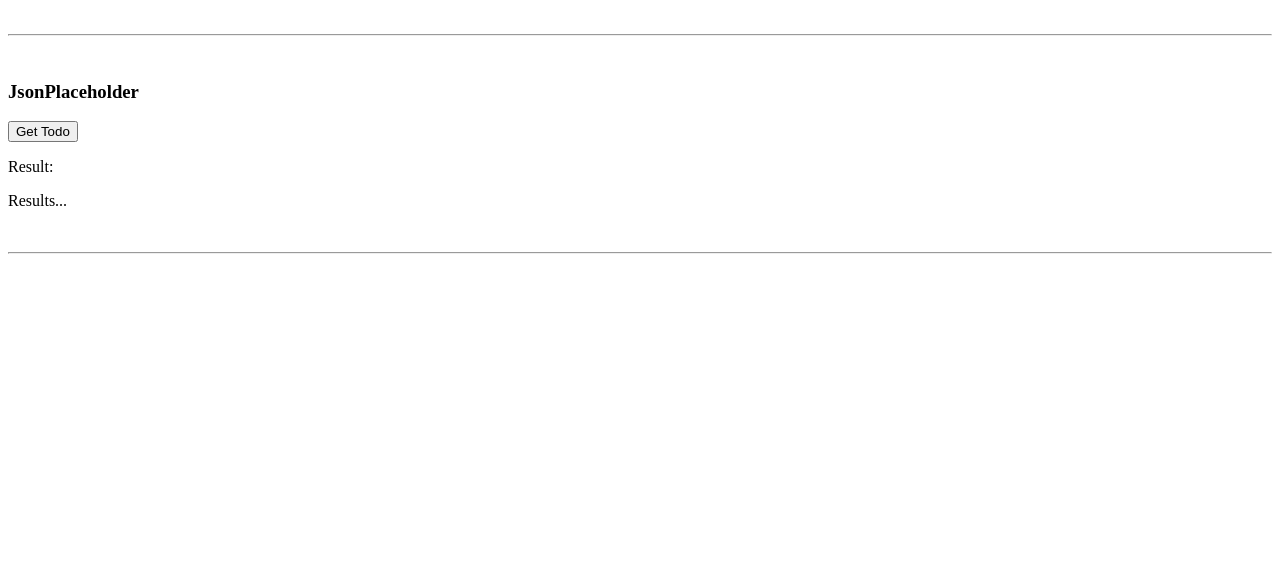
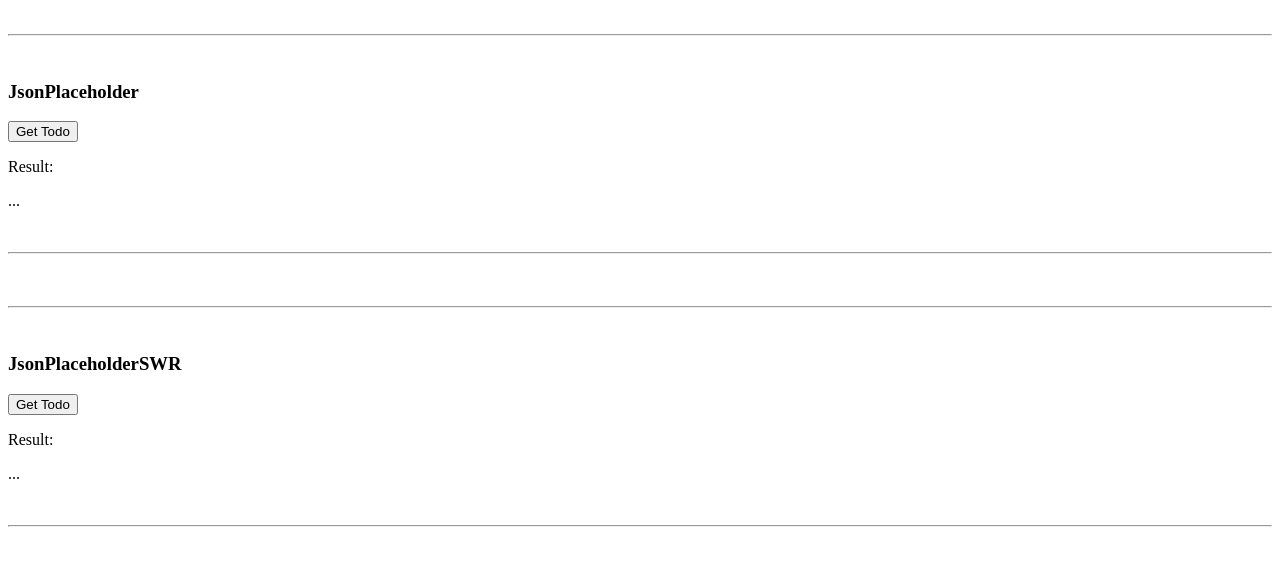
Before and after one commit to metamn/use-data, a React (Create React App) app: page / in a window 1280 px wide. Shown: the top 566 px of the page. Built offline with nearby package versions, Linux system fonts and the light colour scheme; no server answers.

Commit message:
Adding SWR

```diff
--- a/src/App.js
+++ b/src/App.js
@@ -1,9 +1,15 @@
 import React from "react";
 
 import JsonPlaceholder from "./components/JsonPlaceholder";
+import JsonPlaceholderSWR from "./components/JsonPlaceholderSWR";
 
 const App = () => {
-  return <JsonPlaceholder />;
+  return (
+    <>
+      <JsonPlaceholder />
+      <JsonPlaceholderSWR />
+    </>
+  );
 };
 
 export default App;
--- a/src/components/JsonPlaceholder/JsonPlaceholder.js
+++ b/src/components/JsonPlaceholder/JsonPlaceholder.js
@@ -1,6 +1,5 @@
 import React, { useState } from "react";
 import PropTypes from "prop-types";
-import useSWR from "swr";
 
 /**
  * Defines the prop types
@@ -16,7 +15,7 @@
  * Displays the component
  */
 const JsonPlaceholder = props => {
-  const [result, setResult] = useState("Results...");
+  const [result, setResult] = useState("...");
 
   const getTodo = props => {
     fetch("https://jsonplaceholder.typicode.com/todos/1")
@@ -31,7 +30,7 @@
       <br />
       <h3>JsonPlaceholder</h3>
       <p>
-        <button onClick={() => getTodo(1)}>Get Todo</button>
+        <button onClick={() => getTodo()}>Get Todo</button>
       </p>
       <div className="result">
         Result:<p>{result}</p>
--- /dev/null
+++ b/src/components/JsonPlaceholderSWR/JsonPlaceholderSWR.js
@@ -0,0 +1,82 @@
+import React, { useState, useEffect } from "react";
+import PropTypes from "prop-types";
+import useSWR from "swr";
+
+/**
+ * Defines the prop types
+ */
+const propTypes = {};
+
+/**
+ * Defines the default props
+ */
+const defaultProps = {};
+
+/**
+ * Displays the component
+ */
+const JsonPlaceholderSWR = props => {
+  /**
+   * The displayed results
+   */
+  const [result, setResult] = useState("...");
+
+  /**
+   * Results from the hook must be saved separately from the results which will be displayed
+   */
+  const [resultSWR, setResultSWR] = useState("not set");
+
+  /**
+   * Without fetcher the data is undefined
+   */
+  const { data, error } = useSWR(
+    "https://jsonplaceholder.typicode.com/todos/1"
+  );
+
+  /**
+   * Without useEffect it's an infinite loop
+   */
+  useEffect(() => {
+    console.log("useEffect");
+
+    if (error) setResultSWR(JSON.stringify(error));
+    console.log("...after error");
+
+    if (!data) setResultSWR("Loading....");
+    console.log("...after loading");
+
+    setResultSWR(JSON.stringify(data));
+    console.log("...data:", data);
+  }, [data, error]);
+
+  const getTodo = props => {
+    setResult(resultSWR);
+  };
+
+  return (
+    <div className="JsonPlaceholderSWR">
+      <br />
+      <hr />
+      <br />
+      <h3>JsonPlaceholderSWR</h3>
+      <p>
+        <button onClick={() => getTodo()}>Get Todo</button>
+      </p>
+      <div className="result">
+        Result:<p>{result}</p>
+      </div>
+      <br />
+      <hr />
+      <br />
+    </div>
+  );
+};
+
+JsonPlaceholderSWR.propTypes = propTypes;
+JsonPlaceholderSWR.defaultProps = defaultProps;
+
+export default JsonPlaceholderSWR;
+export {
+  propTypes as JsonPlaceholderSWRPropTypes,
+  defaultProps as JsonPlaceholderSWRDefaultProps
+};
--- /dev/null
+++ b/src/components/JsonPlaceholderSWR/JsonPlaceholderSWR.md
@@ -0,0 +1 @@
+## JsonPlaceholderSWR
--- /dev/null
+++ b/src/components/JsonPlaceholderSWR/index.js
@@ -0,0 +1,5 @@
+export {
+  default,
+  JsonPlaceholderSWRPropTypes,
+  JsonPlaceholderSWRDefaultProps
+} from "./JsonPlaceholderSWR";
```
Also changed, not shown: 2 other files (tests, documents, lock files or other folders).
